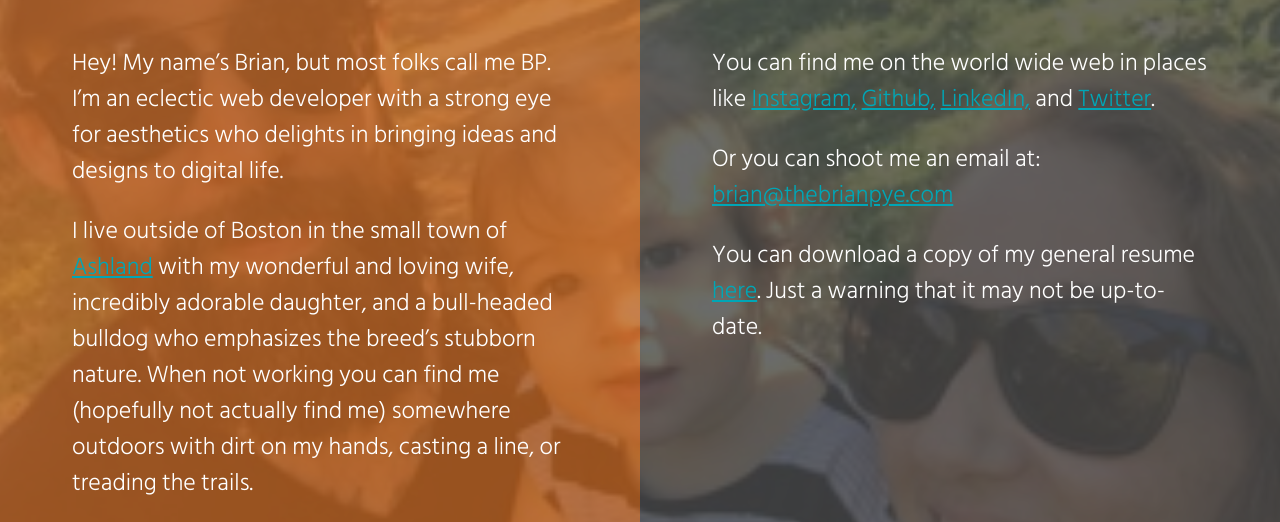
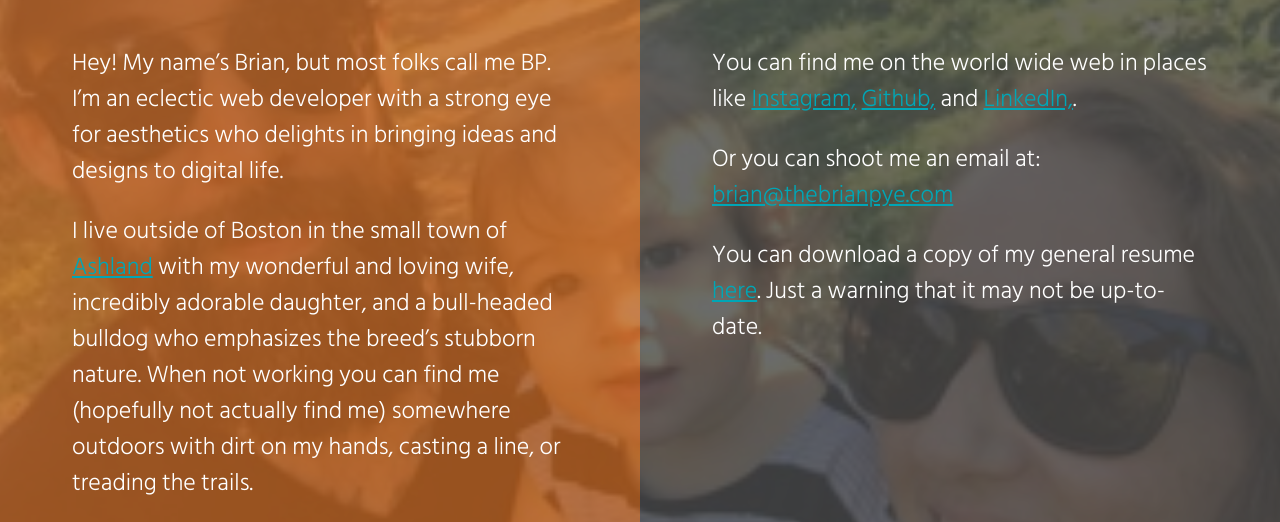
Before and after one commit to beepye/beepye.github.io, a website: page index.html in a window 1280 px wide. Shown: the part 2239-2761 px from the top of the page. Drawn offline with Linux system fonts and the light colour scheme.

Commit message:
Update index.html

```diff
--- a/index.html
+++ b/index.html
@@ -195,7 +195,7 @@
 
             <article>
                 <p>You can find me on the world wide web in places like <a class="anchorTranslate contactAnchor" target="_blank" href="https://www.instagram.com/grits_4_breakfast">Instagram,</a> <a class="anchorTranslate contactAnchor" target="_blank" href="https://github.com/beepye">Github,</a>
-                <a class="anchorTranslate contactAnchor" target="_blank" href="https://www.linkedin.com/in/pyebrian">LinkedIn,</a> and <a class="anchorTranslate contactAnchor" target="_blank" href="https://twitter.com/_beepye_">Twitter</a>.</p>
+                 and <a class="anchorTranslate contactAnchor" target="_blank" href="https://www.linkedin.com/in/pyebrian">LinkedIn,</a>.</p>
                 <p>Or you can shoot me an email at: <a class="anchorTranslate contactAnchor" href="mailto:brian@thebrianpye.com">brian@thebrianpye.com</a></p>
                 <p>You can download a copy of my general resume <a class="anchorTranslate contactAnchor" href="brianpye_resume_websafe.pdf">here</a>. Just a warning that it may not be up-to-date.</p>
             </article>
```
